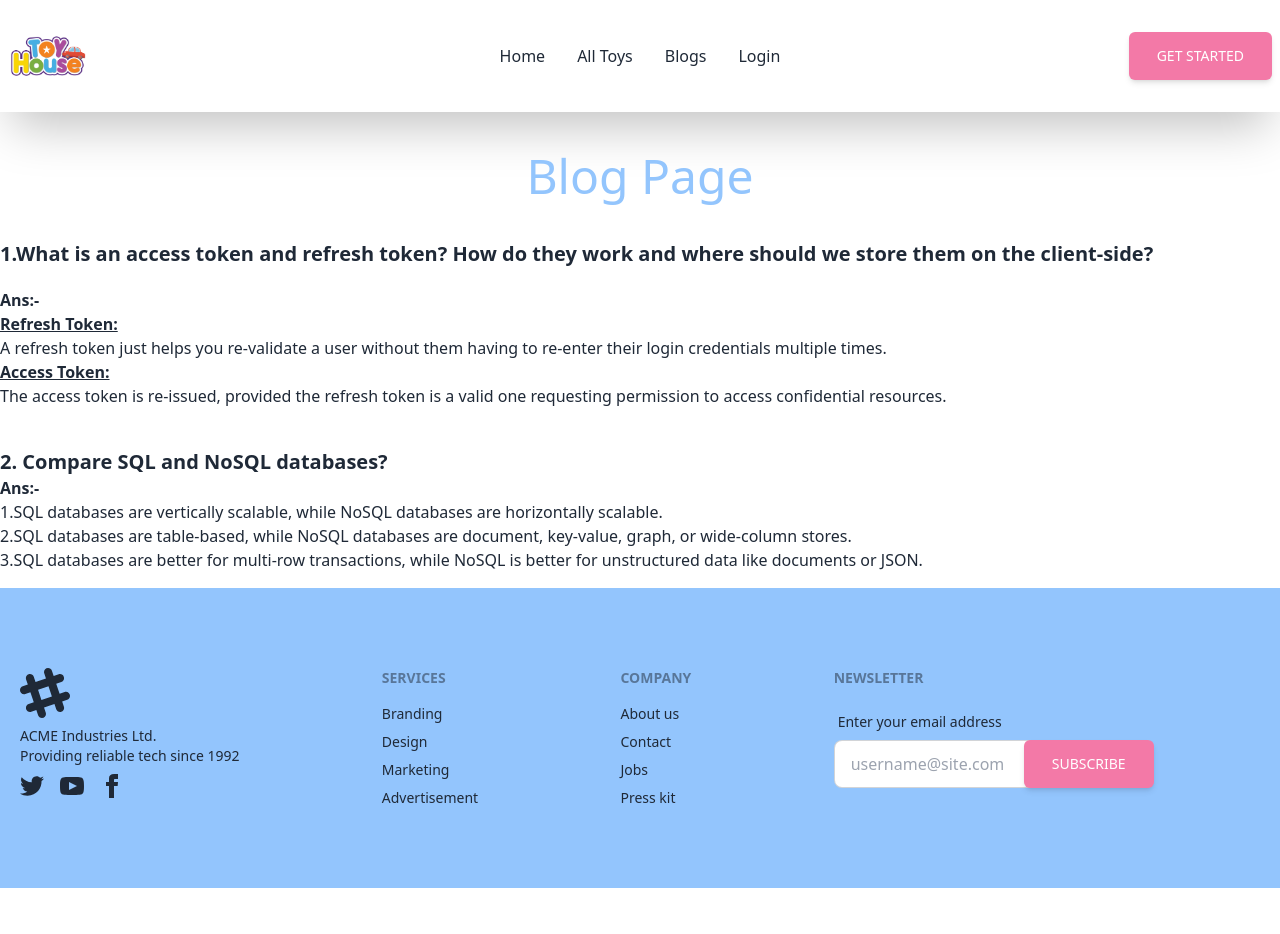
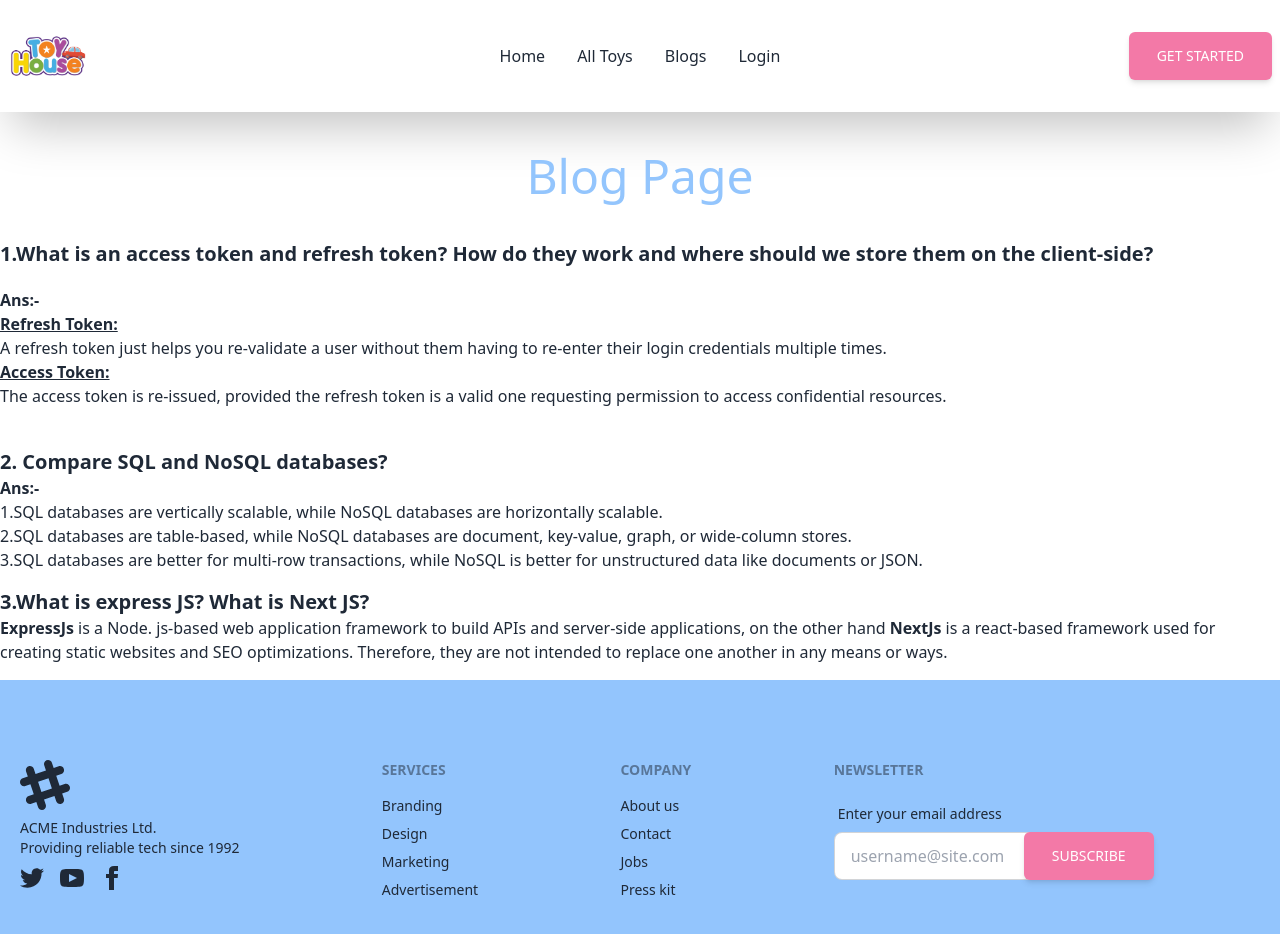
Before and after one commit to arib-web/Kids-Place, a React (Vite) app: page /blog in a window 1280 px wide. Shown: the top 934 px of the page. Before the commit the page ends 888 px from the top, so only its background shows below. Built offline with nearby package versions, Linux system fonts and the light colour scheme; no server answers.

Commit message:
Third Question Has been Added

```diff
--- a/src/Pages/Question/Question.jsx
+++ b/src/Pages/Question/Question.jsx
@@ -22,42 +22,34 @@ const Question = () => {
         </div>
         {/* Question end here  */}
         <div className="mb-4">
-          <h4 className="text-xl font-bold">2. Compare SQL and NoSQL databases?</h4>
+          <h4 className="text-xl font-bold">
+            2. Compare SQL and NoSQL databases?
+          </h4>
           <p>
             <span className="font-bold">Ans:-</span>
             <span className="block">
-              1.SQL databases are vertically scalable, while NoSQL databases are
-              horizontally scalable.
+              1.SQL databases are vertically scalable, while NoSQL databases are horizontally scalable.
             </span>
             <span className="block">
-              2.SQL databases are table-based, while NoSQL databases are
-              document, key-value, graph, or wide-column stores.
+              2.SQL databases are table-based, while NoSQL databases are document, key-value, graph, or wide-column stores.
             </span>
             <span className="block">
-              3.SQL databases are better for multi-row transactions, while NoSQL
-              is better for unstructured data like documents or JSON.
+              3.SQL databases are better for multi-row transactions, while NoSQL is better for unstructured data like documents or JSON.
             </span>
           </p>
         </div>
         {/* Question end here  */}
-        {/* <div className="mb-4">
-          <h4 className="text-xl font-bold">2. Compare SQL and NoSQL databases?</h4>
+        <div className="mb-4">
+          <h4 className="text-xl font-bold">
+            3.What is express JS? What is Next JS?
+          </h4>
           <p>
-            <span className="font-bold">Ans:-</span>
-            <span className="block">
-              1.SQL databases are vertically scalable, while NoSQL databases are
-              horizontally scalable.
-            </span>
-            <span className="block">
-              2.SQL databases are table-based, while NoSQL databases are
-              document, key-value, graph, or wide-column stores.
-            </span>
-            <span className="block">
-              3.SQL databases are better for multi-row transactions, while NoSQL
-              is better for unstructured data like documents or JSON.
-            </span>
+            <span className="font-bold">ExpressJs</span> is a Node. js-based web application framework to
+            build APIs and server-side applications, on the other hand <span className="font-bold">NextJs</span> is
+            a react-based framework used for creating static websites and SEO optimizations. Therefore, they are not intended to replace one
+            another in any means or ways.
           </p>
-        </div> */}
+        </div>
         {/* Question end here  */}
       </div>
     </div>
```
